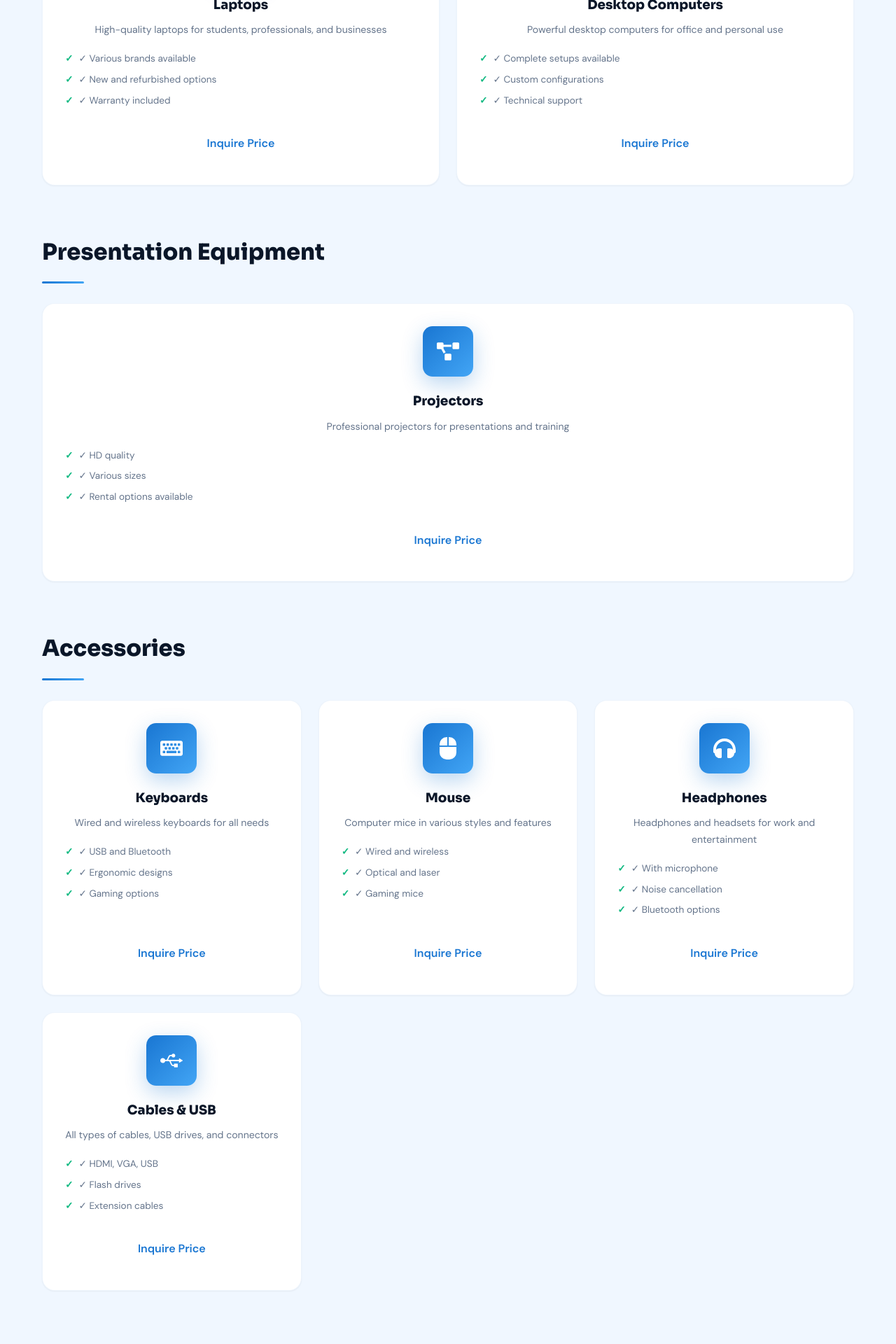
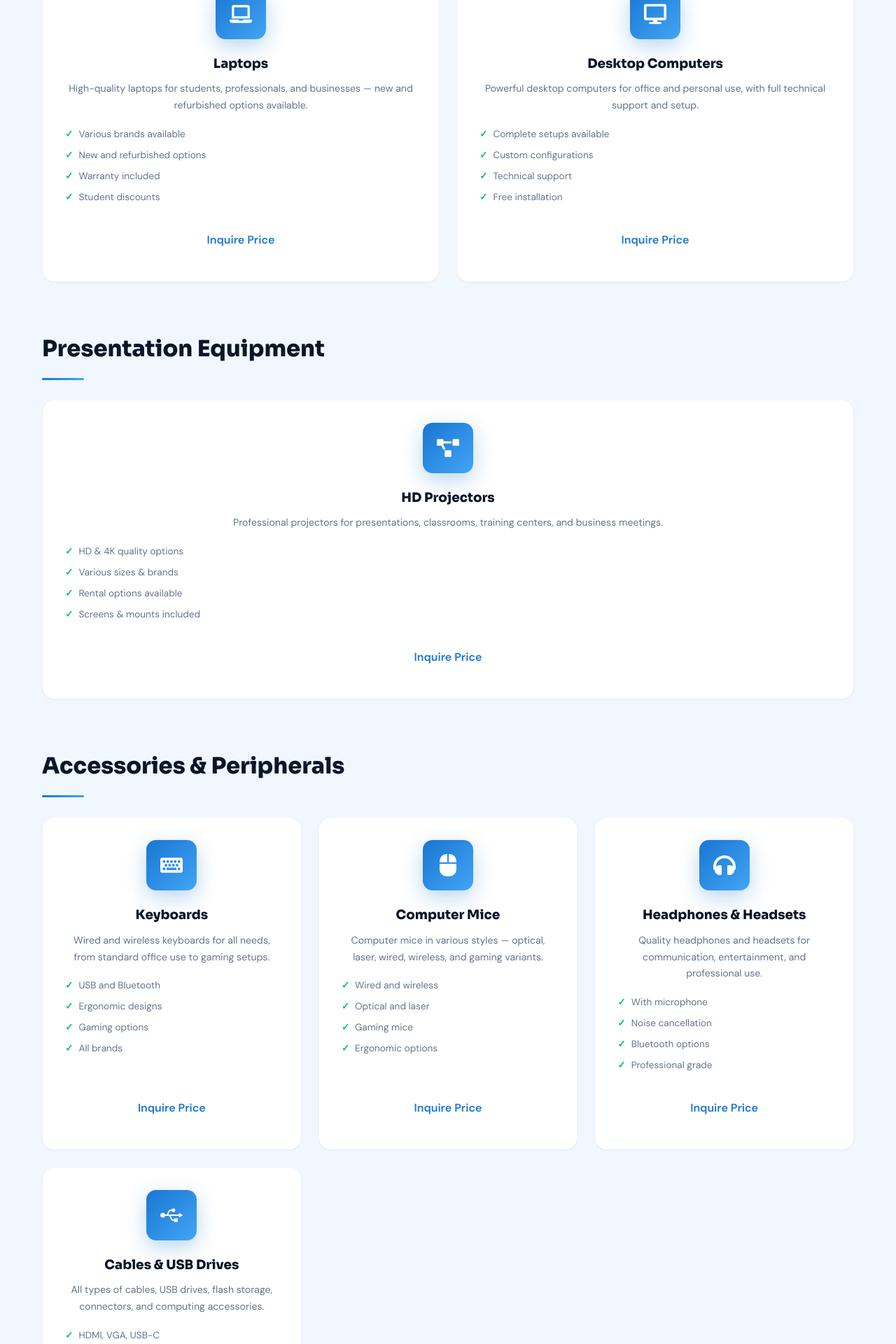
Before and after one commit to nicyuzuzoog/KNAX, a React (Create React App) app in the folder frontend/: page /equipment in a window 1280 px wide. Shown: the part 800-2720 px from the top of the page at 70% size. Built offline with nearby package versions, Linux system fonts and the light colour scheme.

Commit message:
Update Equipment.jsx
po

```diff
--- a/frontend/src/pages/Equipment/Equipment.jsx
+++ b/frontend/src/pages/Equipment/Equipment.jsx
@@ -2,15 +2,8 @@
 import React from 'react';
 import BackButton from '../../components/BackButton/BackButton';
 import {
-  FaLaptop,
-  FaDesktop,
-  FaProjectDiagram,
-  FaKeyboard,
-  FaMouse,
-  FaHeadphones,
-  FaUsb,
-  FaPhone,
-  FaWhatsapp
+  FaLaptop, FaDesktop, FaProjectDiagram, FaKeyboard,
+  FaMouse, FaHeadphones, FaUsb, FaPhone, FaWhatsapp, FaGraduationCap
 } from 'react-icons/fa';
 import './Equipment.css';
 
@@ -21,14 +14,14 @@ const equipmentList = [
       {
         name: 'Laptops',
         icon: <FaLaptop />,
-        description: 'High-quality laptops for students, professionals, and businesses',
-        features: ['Various brands available', 'New and refurbished options', 'Warranty included']
+        description: 'High-quality laptops for students, professionals, and businesses — new and refurbished options available.',
+        features: ['Various brands available', 'New and refurbished options', 'Warranty included', 'Student discounts']
       },
       {
         name: 'Desktop Computers',
         icon: <FaDesktop />,
-        description: 'Powerful desktop computers for office and personal use',
-        features: ['Complete setups available', 'Custom configurations', 'Technical support']
+        description: 'Powerful desktop computers for office and personal use, with full technical support and setup.',
+        features: ['Complete setups available', 'Custom configurations', 'Technical support', 'Free installation']
       }
     ]
   },
@@ -36,39 +29,39 @@ const equipmentList = [
     category: 'Presentation Equipment',
     items: [
       {
-        name: 'Projectors',
+        name: 'HD Projectors',
         icon: <FaProjectDiagram />,
-        description: 'Professional projectors for presentations and training',
-        features: ['HD quality', 'Various sizes', 'Rental options available']
+        description: 'Professional projectors for presentations, classrooms, training centers, and business meetings.',
+        features: ['HD & 4K quality options', 'Various sizes & brands', 'Rental options available', 'Screens & mounts included']
       }
     ]
   },
   {
-    category: 'Accessories',
+    category: 'Accessories & Peripherals',
     items: [
       {
         name: 'Keyboards',
         icon: <FaKeyboard />,
-        description: 'Wired and wireless keyboards for all needs',
-        features: ['USB and Bluetooth', 'Ergonomic designs', 'Gaming options']
+        description: 'Wired and wireless keyboards for all needs, from standard office use to gaming setups.',
+        features: ['USB and Bluetooth', 'Ergonomic designs', 'Gaming options', 'All brands']
       },
       {
-        name: 'Mouse',
+        name: 'Computer Mice',
         icon: <FaMouse />,
-        description: 'Computer mice in various styles and features',
-        features: ['Wired and wireless', 'Optical and laser', 'Gaming mice']
+        description: 'Computer mice in various styles — optical, laser, wired, wireless, and gaming variants.',
+        features: ['Wired and wireless', 'Optical and laser', 'Gaming mice', 'Ergonomic options']
       },
       {
-        name: 'Headphones',
+        name: 'Headphones & Headsets',
         icon: <FaHeadphones />,
-        description: 'Headphones and headsets for work and entertainment',
-        features: ['With microphone', 'Noise cancellation', 'Bluetooth options']
+        description: 'Quality headphones and headsets for communication, entertainment, and professional use.',
+        features: ['With microphone', 'Noise cancellation', 'Bluetooth options', 'Professional grade']
       },
       {
-        name: 'Cables & USB',
+        name: 'Cables & USB Drives',
         icon: <FaUsb />,
-        description: 'All types of cables, USB drives, and connectors',
-        features: ['HDMI, VGA, USB', 'Flash drives', 'Extension cables']
+        description: 'All types of cables, USB drives, flash storage, connectors, and computing accessories.',
+        features: ['HDMI, VGA, USB-C', 'Flash drives', 'Extension cables', 'All adapters']
       }
     ]
   }
@@ -77,18 +70,18 @@ const equipmentList = [
 const Equipment = () => {
   return (
     <div className="equipment-page">
-      {/* Back Button */}
       <BackButton to="/" text="Back to Home" />
 
-      {/* Hero */}
+      {/* HERO */}
       <section className="equipment-hero">
         <div className="container">
-          <h1>Technical Equipment Store</h1>
-          <p>Quality computers, projectors, and accessories at competitive prices</p>
+          <span className="equip-hero-badge">Shop & Buy</span>
+          <h1>Technical <span>Equipment</span> Store</h1>
+          <p>Quality computers, projectors, and accessories at competitive prices with student discounts</p>
         </div>
       </section>
 
-      {/* Equipment Categories */}
+      {/* CATEGORIES */}
       <section className="equipment-section">
         <div className="container">
           {equipmentList.map((category, index) => (
@@ -97,20 +90,15 @@ const Equipment = () => {
               <div className="equipment-grid">
                 {category.items.map((item, itemIndex) => (
                   <div key={itemIndex} className="equipment-card">
-                    <div className="equipment-icon">
-                      {item.icon}
-                    </div>
+                    <div className="equipment-icon">{item.icon}</div>
                     <h3>{item.name}</h3>
                     <p>{item.description}</p>
                     <ul className="equipment-features">
-                      {item.features.map((feature, fIndex) => (
-                        <li key={fIndex}>✓ {feature}</li>
-                      ))}
+                      {item.features.map((f, fi) => <li key={fi}>{f}</li>)}
                     </ul>
                     <a
                       href={`https://wa.me/250782562906?text=Hello, I'm interested in purchasing ${item.name}`}
-                      target="_blank"
-                      rel="noopener noreferrer"
+                      target="_blank" rel="noopener noreferrer"
                       className="btn btn-outline"
                     >
                       Inquire Price
@@ -123,24 +111,17 @@ const Equipment = () => {
         </div>
       </section>
 
-      {/* Contact CTA */}
+      {/* CTA */}
       <section className="equipment-cta">
         <div className="container">
           <h2>Need Equipment?</h2>
-          <p>Contact us for prices and availability</p>
+          <p>Contact us for current prices, availability, and student discounts</p>
           <div className="cta-contacts">
             <a href="tel:0782562906" className="cta-contact phone">
-              <FaPhone />
-              <span>0782562906</span>
+              <FaPhone /> <span>0782562906</span>
             </a>
-            <a
-              href="https://wa.me/250782562906"
-              target="_blank"
-              rel="noopener noreferrer"
-              className="cta-contact whatsapp"
-            >
-              <FaWhatsapp />
-              <span>WhatsApp</span>
+            <a href="https://wa.me/250782562906" target="_blank" rel="noopener noreferrer" className="cta-contact whatsapp">
+              <FaWhatsapp /> <span>WhatsApp Us</span>
             </a>
           </div>
         </div>
```
